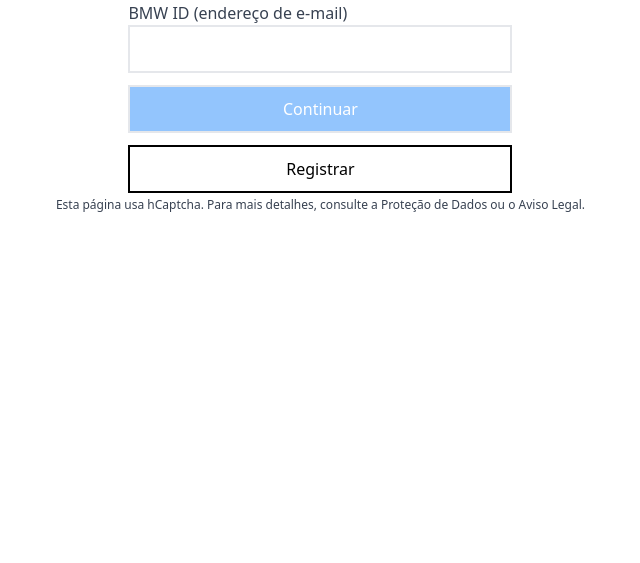
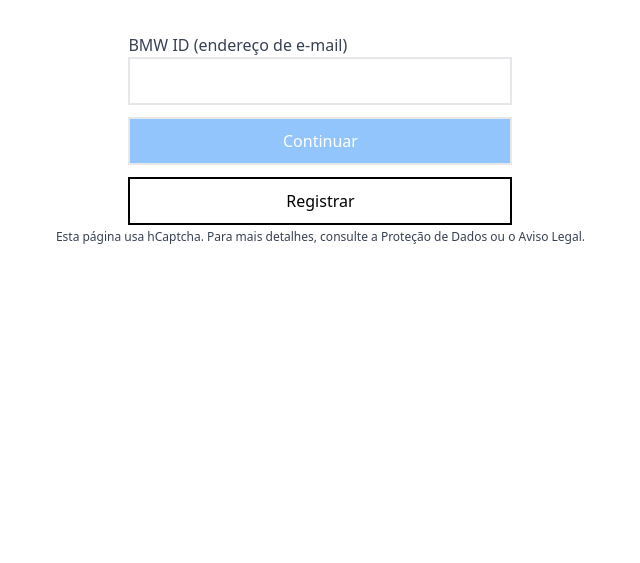
Before and after one commit to GabrielMbarbosa/bmwPage, a plain HTML site: page BMW/login.html in a window 1280 px wide. Shown: the part 237-800 px from the top of the page, without its empty margins (375-1015 px from the left). Drawn offline with nearby package versions, Linux system fonts and the light colour scheme.

Commit message:
Update login.html

```diff
--- a/BMW/login.html
+++ b/BMW/login.html
@@ -12,7 +12,7 @@
         <div>
             <img class="h-screen me-56" src="../img/bmw_background.png" alt="">
         </div>
-        <div class="text-gray-700 px-24 py-24">
+        <div class="text-gray-700 px-24 py-32">
             <div class="flex flex-col justify-center items-center">
                 <div class="me-16">
                     <p class="text-4xl border border-white w-80 font-light">INÍCIO DE SESSÃO BMW ID</p>
```
